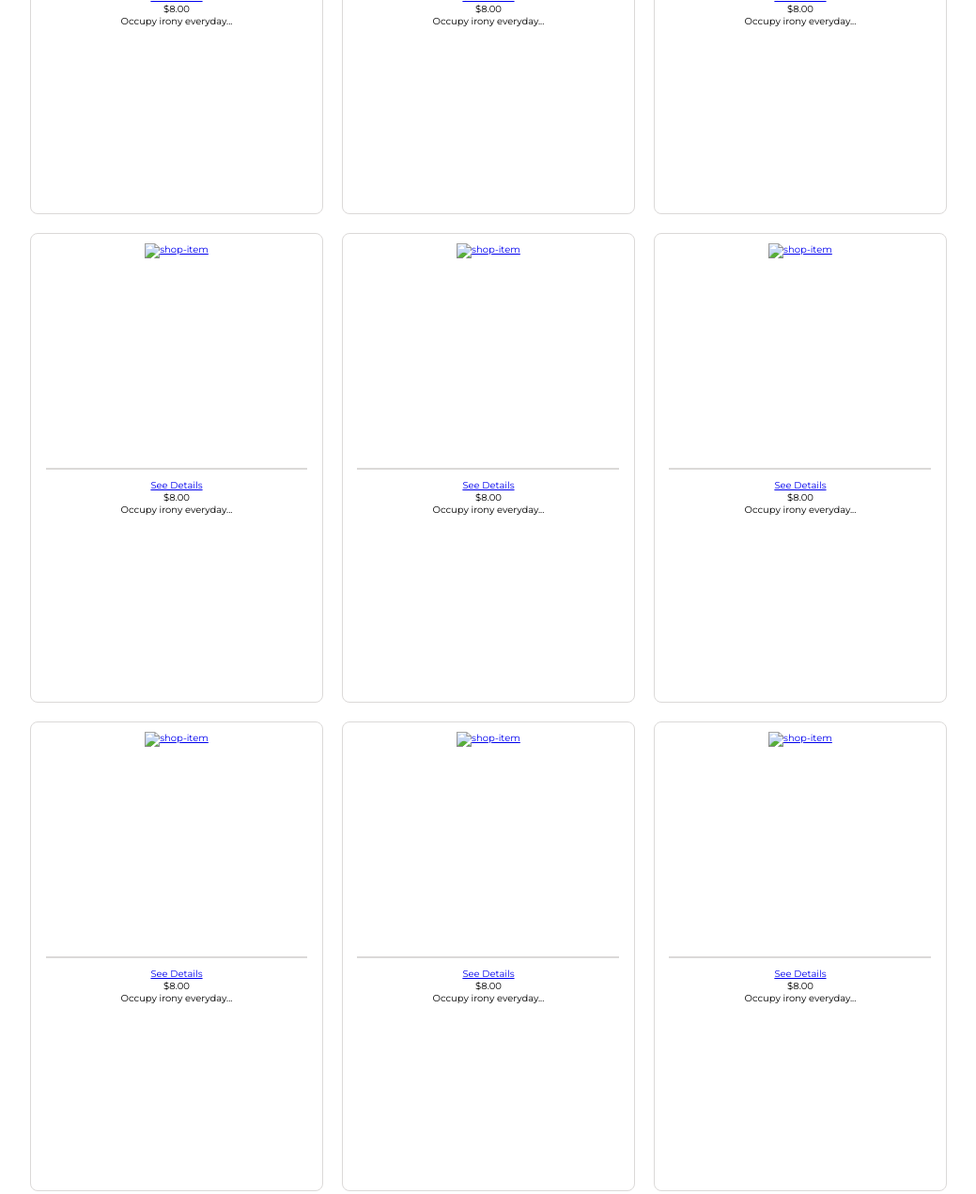
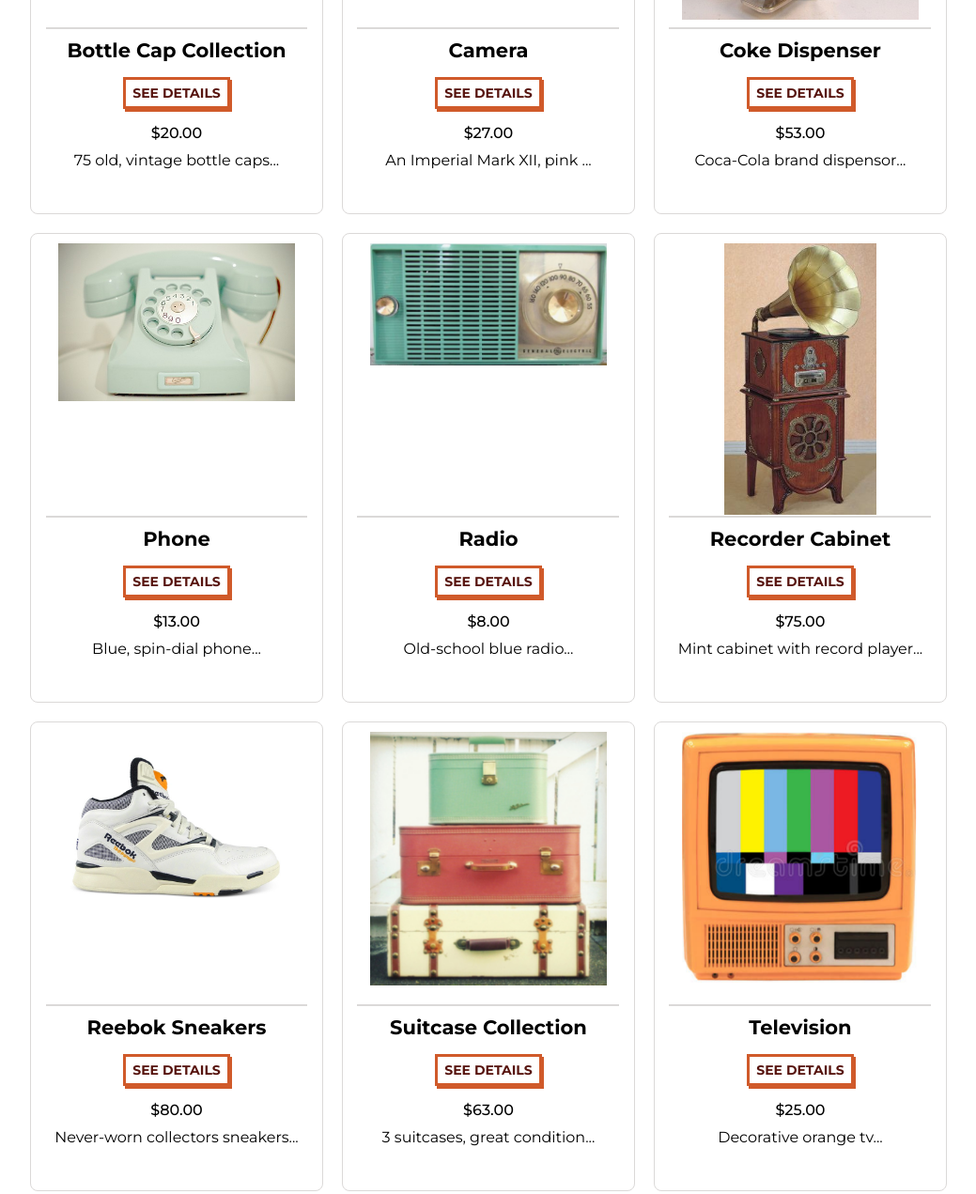
Before and after one commit to Ctharp11/vintage-things, a website: page index.html in a window 1280 px wide. Shown: the part 1009-2280 px from the top of the page at 94% size, without its empty margins (120-1159 px from the left). Drawn offline with Linux system fonts and the light colour scheme; a web font is replaced by a local one.

Commit message:
finished store

```diff
--- a/index.html
+++ b/index.html
@@ -5,6 +5,7 @@
     <meta name="viewport" content="width=device-width, initial-scale=1.0">
     <meta http-equiv="X-UA-Compatible" content="ie=edge">
     <title>Document</title>
+    <link rel="shortcut icon" type="image/ico" href="img/favicon.ico"/>
     <link href="https://fonts.googleapis.com/css?family=Montserrat:100,200,300,400,500,600,700,800,900" rel="stylesheet">
     <link href="https://fonts.googleapis.com/css?family=Ranga:400,700" rel="stylesheet">
     <link rel="stylesheet" href="css/style.css">
@@ -59,26 +60,29 @@
             <div class="row">
                 <div class="col-1-of-3 u-text-align-center">
                     <div class="card">
-                        <div class="card__img">
-                            <a href="#"><img src="" alt="shop-item"></a>
-
+                        <div class="card__img--holder">
+                            <a href="#"><img class="card__img--image" src="img/bottle-caps.jpeg" alt="shop-item"></a>
                         </div>
                         <div class="card__line">
 
                         </div>
                         <div class="card__details">
+                            <div class="card__details--title">
+                                <h3>Bottle Cap Collection</h3>
+
+                            </div>
                             <div class="card__details--btn">
-                                <a href="#"> See Details </a>
+                                <a class="btn__card" href="#"> See Details </a>
                             </div>
                             <!-- <div class="card__details--heart">
                                 heart
                             </div> -->
                             <div class="card__details--description">
                                 <p class="card__details--description-price">
-                                    $8.00
+                                    $20.00
                                 </p>
                                 <p class="card__details--description-text">
-                                    Occupy irony everyday...
+                                    75 old, vintage bottle caps...
                                 </p>
                             </div>
                         </div>
@@ -86,26 +90,29 @@
                 </div>
                 <div class="col-1-of-3 u-text-align-center">
                     <div class="card">
-                        <div class="card__img">
-                            <a href="#"><img src="" alt="shop-item"></a>
-
+                        <div class="card__img--holder">
+                            <a href="#"><img class="card__img--image" src="img/camera.jpg" alt="shop-item"></a>
                         </div>
                         <div class="card__line">
 
                         </div>
                         <div class="card__details">
+                            <div class="card__details--title">
+                                <h3>Camera</h3>
+
+                            </div>
                             <div class="card__details--btn">
-                                <a href="#"> See Details </a>
+                                <a class="btn__card" href="#"> See Details </a>
                             </div>
                             <!-- <div class="card__details--heart">
                                 heart
                             </div> -->
                             <div class="card__details--description">
                                 <p class="card__details--description-price">
-                                    $8.00
+                                    $27.00
                                 </p>
                                 <p class="card__details--description-text">
-                                    Occupy irony everyday...
+                                    An Imperial Mark XII, pink ...
                                 </p>
                             </div>
                         </div>
@@ -113,26 +120,29 @@
                 </div>
                 <div class="col-1-of-3 u-text-align-center">
                     <div class="card">
-                        <div class="card__img">
-                            <a href="#"><img src="" alt="shop-item"></a>
+                        <div class="card__img--holder">
+                            <a href="#"><img class="card__img--image" src="img/coke-dispenser.jpg" alt="shop-item"></a>
 
                         </div>
                         <div class="card__line">
 
                         </div>
                         <div class="card__details">
+                            <div class="card__details--title">
+                                <h3>Coke Dispenser</h3>
+                            </div>
                             <div class="card__details--btn">
-                                <a href="#"> See Details </a>
+                                <a class="btn__card" href="#"> See Details </a>
                             </div>
                             <!-- <div class="card__details--heart">
                                 heart
                             </div> -->
                             <div class="card__details--description">
                                 <p class="card__details--description-price">
-                                    $8.00
+                                    $53.00
                                 </p>
                                 <p class="card__details--description-text">
-                                    Occupy irony everyday...
+                                    Coca-Cola brand dispensor...
                                 </p>
                             </div>
                         </div>
@@ -143,16 +153,49 @@
             <div class="row">
                 <div class="col-1-of-3 u-text-align-center">
                     <div class="card">
-                        <div class="card__img">
-                            <a href="#"><img src="" alt="shop-item"></a>
+                        <div class="card__img--holder">
+                            <a href="#"><img class="card__img--image" src="img/phone.jpg" alt="shop-item"></a>
 
                         </div>
                         <div class="card__line">
 
                         </div>
                         <div class="card__details">
+                            <div class="card__details--title">
+                                <h3>Phone</h3>
+                            </div>
                             <div class="card__details--btn">
-                                <a href="#"> See Details </a>
+                                <a class="btn__card" href="#"> See Details </a>
+                            </div>
+                            <!-- <div class="card__details--heart">
+                                heart
+                            </div> -->
+                            <div class="card__details--description">
+                                <p class="card__details--description-price">
+                                    $13.00
+                                </p>
+                                <p class="card__details--description-text">
+                                    Blue, spin-dial phone...
+                                </p>
+                            </div>
+                        </div>
+                    </div>
+                </div>
+                <div class="col-1-of-3 u-text-align-center">
+                    <div class="card">
+                        <div class="card__img--holder">
+                            <a href="#"><img class="card__img--image" src="img/radio.png" alt="shop-item"></a>
+
+                        </div>
+                        <div class="card__line">
+
+                        </div>
+                        <div class="card__details">
+                            <div class="card__details--title">
+                                <h3>Radio</h3>
+                            </div>
+                            <div class="card__details--btn">
+                                <a class="btn__card" href="#"> See Details </a>
                             </div>
                             <!-- <div class="card__details--heart">
                                 heart
@@ -162,7 +205,7 @@
                                     $8.00
                                 </p>
                                 <p class="card__details--description-text">
-                                    Occupy irony everyday...
+                                    Old-school blue radio...
                                 </p>
                             </div>
                         </div>
@@ -170,53 +213,29 @@
                 </div>
                 <div class="col-1-of-3 u-text-align-center">
                     <div class="card">
-                        <div class="card__img">
-                            <a href="#"><img src="" alt="shop-item"></a>
+                        <div class="card__img--holder">
+                            <a href="#"><img class="card__img--image--record" src="img/record-player.jpg" alt="shop-item"></a>
 
                         </div>
                         <div class="card__line">
 
                         </div>
                         <div class="card__details">
-                            <div class="card__details--btn">
-                                <a href="#"> See Details </a>
+                            <div class="card__details--title">
+                                <h3>Recorder Cabinet</h3>
+                            </div>
+                            <div class="card__details--btn" btn__card>
+                                <a class="btn__card" href="#"> See Details </a>
                             </div>
                             <!-- <div class="card__details--heart">
                                 heart
                             </div> -->
                             <div class="card__details--description">
                                 <p class="card__details--description-price">
-                                    $8.00
+                                    $75.00
                                 </p>
                                 <p class="card__details--description-text">
-                                    Occupy irony everyday...
-                                </p>
-                            </div>
-                        </div>
-                    </div>
-                </div>
-                <div class="col-1-of-3 u-text-align-center">
-                    <div class="card">
-                        <div class="card__img">
-                            <a href="#"><img src="" alt="shop-item"></a>
-
-                        </div>
-                        <div class="card__line">
-
-                        </div>
-                        <div class="card__details">
-                            <div class="card__details--btn">
-                                <a href="#"> See Details </a>
-                            </div>
-                            <!-- <div class="card__details--heart">
-                                heart
-                            </div> -->
-                            <div class="card__details--description">
-                                <p class="card__details--description-price">
-                                    $8.00
-                                </p>
-                                <p class="card__details--description-text">
-                                    Occupy irony everyday...
+                                    Mint cabinet with record player...
                                 </p>
                             </div>
                         </div>
@@ -227,26 +246,29 @@
             <div class="row">
                 <div class="col-1-of-3 u-text-align-center">
                     <div class="card">
-                        <div class="card__img">
-                            <a href="#"><img src="" alt="shop-item"></a>
+                        <div class="card__img--holder">
+                            <a href="#"><img class="card__img--image" src="img/shoes.jpg" alt="shop-item"></a>
 
                         </div>
                         <div class="card__line">
 
                         </div>
                         <div class="card__details">
+                            <div class="card__details--title">
+                                <h3>Reebok Sneakers</h3>
+                            </div>
                             <div class="card__details--btn">
-                                <a href="#"> See Details </a>
+                                <a class="btn__card" href="#"> See Details </a>
                             </div>
                             <!-- <div class="card__details--heart">
                                 heart
                             </div> -->
                             <div class="card__details--description">
                                 <p class="card__details--description-price">
-                                    $8.00
+                                    $80.00
                                 </p>
                                 <p class="card__details--description-text">
-                                    Occupy irony everyday...
+                                    Never-worn collectors sneakers...
                                 </p>
                             </div>
                         </div>
@@ -254,26 +276,29 @@
                 </div>
                 <div class="col-1-of-3 u-text-align-center">
                     <div class="card">
-                        <div class="card__img">
-                            <a href="#"><img src="" alt="shop-item"></a>
+                        <div class="card__img--holder">
+                            <a href="#"><img class="card__img--image" src="img/suitcases.png" alt="shop-item"></a>
 
                         </div>
                         <div class="card__line">
 
                         </div>
                         <div class="card__details">
+                            <div class="card__details--title">
+                                <h3>Suitcase Collection</h3>
+                            </div>
                             <div class="card__details--btn">
-                                <a href="#"> See Details </a>
+                                <a class="btn__card" href="#"> See Details </a>
                             </div>
                             <!-- <div class="card__details--heart">
                                 heart
                             </div> -->
                             <div class="card__details--description">
                                 <p class="card__details--description-price">
-                                    $8.00
+                                    $63.00
                                 </p>
                                 <p class="card__details--description-text">
-                                    Occupy irony everyday...
+                                    3 suitcases, great condition...
                                 </p>
                             </div>
                         </div>
@@ -281,35 +306,35 @@
                 </div>
                 <div class="col-1-of-3 u-text-align-center">
                     <div class="card">
-                        <div class="card__img">
-                            <a href="#"><img src="" alt="shop-item"></a>
+                        <div class="card__img--holder">
+                            <a href="#"><img class="card__img--image" src="img/tv.png" alt="shop-item"></a>
 
                         </div>
                         <div class="card__line">
 
                         </div>
                         <div class="card__details">
+                            <div class="card__details--title">
+                                <h3>Television</h3>
+                            </div>
                             <div class="card__details--btn">
-                                <a href="#"> See Details </a>
+                                <a class="btn__card" href="#"> See Details </a>
                             </div>
                             <!-- <div class="card__details--heart">
                                 heart
                             </div> -->
                             <div class="card__details--description">
                                 <p class="card__details--description-price">
-                                    $8.00
+                                    $25.00
                                 </p>
                                 <p class="card__details--description-text">
-                                    Occupy irony everyday...
+                                    Decorative orange tv...
                                 </p>
                             </div>
                         </div>
                     </div>
                 </div>
             </div>
-
-
-
         </section>
 
         <section class="section__about u-margin-bottom-medium" id="about">
--- a/sass/base/_typography.scss
+++ b/sass/base/_typography.scss
@@ -57,5 +57,27 @@ body {
     &__navigation--item-link {
         font-size: 1.8rem;
     }
+}
 
+.card {
+
+    &__details {
+
+        &--title {
+            font-size: 1.8rem;
+
+        }
+
+        &--description {
+
+            &-price {
+                font-size: 1.6rem;
+            }
+
+            &-text {
+                font-size: 1.6rem;
+            }
+        }
+
+    }
 }
--- a/sass/components/_buttons.scss
+++ b/sass/components/_buttons.scss
@@ -28,4 +28,29 @@
     &:visited:hover::after {
         box-shadow: none;
     }
+
+    &__card {
+
+        &:link,
+        &:visited {
+            border: solid $color-header-orange;
+            padding: .5rem .7rem;
+            font-weight: 700;
+            font-size: 1.4rem;
+            text-align: center;
+            text-decoration: none;
+            color: $color-header-brown;
+            text-transform: uppercase;
+            -webkit-box-shadow: 2px 3px 0 0 $color-header-orange;
+            box-shadow: 2px 3px 0 0 $color-header-orange;
+            transition: transform .4s ease;
+        }
+
+        &:hover {
+            background-color: $color-header-orange;
+            color: white;
+            transform: translate(3px, 3px);
+
+        }
+    }
 }
--- a/sass/components/_item-card.scss
+++ b/sass/components/_item-card.scss
@@ -10,8 +10,20 @@
 
 
     &__img {
-        padding: 1rem 0;
-        height: 50%;
+
+        &--holder {
+            padding: 1rem 0;
+            height: 30rem;
+        }
+
+        &--image {
+            width: 90%;
+        }
+
+        &--image--record {
+            width: 58%;
+        }
+
     }
 
     &__line {
@@ -21,5 +33,17 @@
     &__details {
         padding: 1rem 0;
 
+        &--btn {
+            margin: 2.4rem 0;
+        }
+
+        &--description {
+
+            &-price {
+                margin: 1rem 0;
+                font-weight: 500;
+            }
+        }
+
     }
 }
--- a/sass/pages/_home.scss
+++ b/sass/pages/_home.scss
@@ -5,7 +5,7 @@
 
     &__shop {
         position: relative;
-        height: 60rem;
+        height: 160rem;
     }
 
     &__about {
```
Also changed, not shown: css/style.css, img/coke-dispenser.jpg (renamed from img/coke-dispenser .jpg), img/favicon.ico (added).
